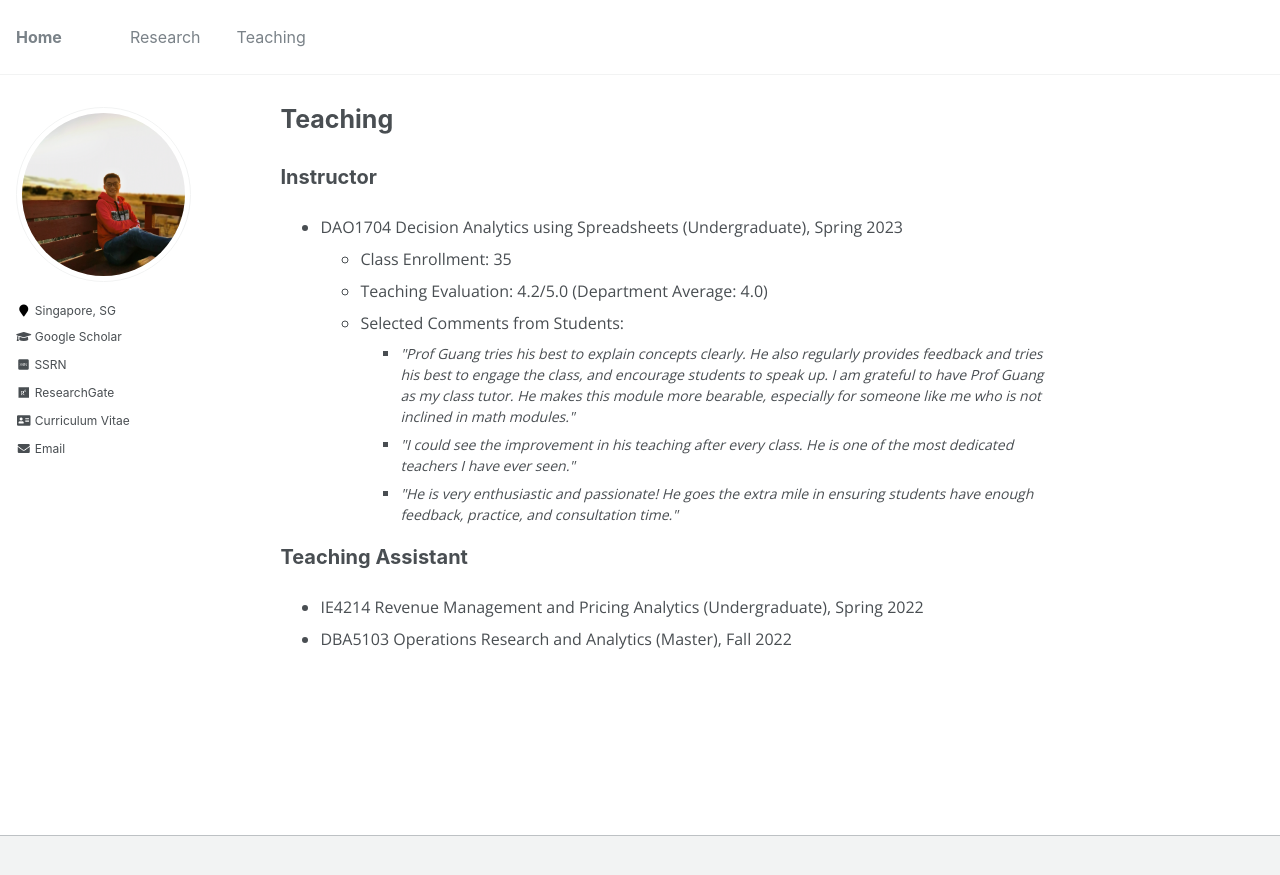
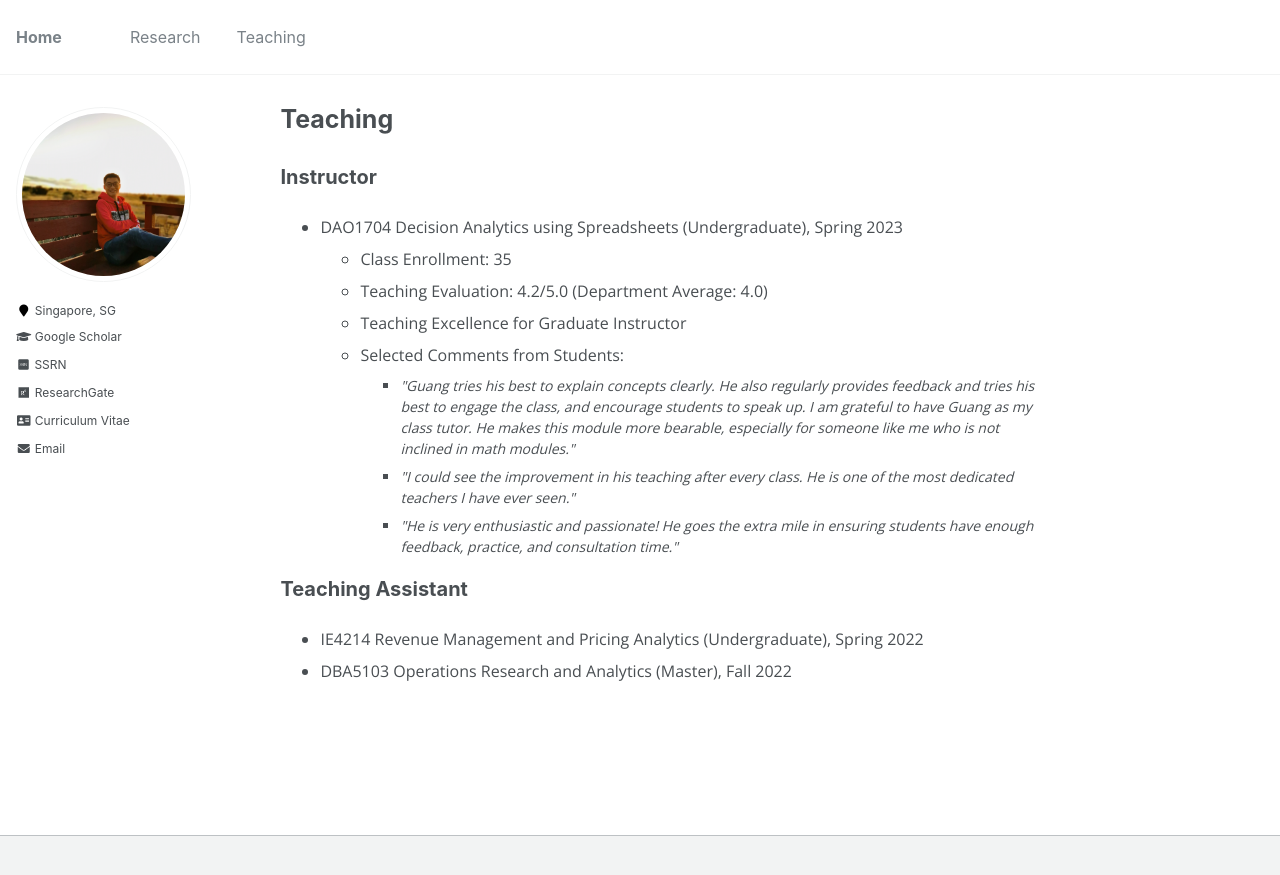
Before and after one commit to gcheng-nus/gcheng-nus.github.io, a Jekyll site: the page built from _pages/teaching.md, in a window 1280 px wide. Shown: the top 875 px of the page. Built offline with Jekyll 4.4.1, drawn with Linux system fonts in a browser that asks for light colours; some web fonts are replaced; comment, search, counter and statistics services are not loaded.

Commit message:
revise teaching&conference

```diff
--- a/_pages/teaching.md
+++ b/_pages/teaching.md
@@ -17,9 +17,10 @@
 		<ul>
 			<li>Class Enrollment: 35</li>
 			<li>Teaching Evaluation: 4.2/5.0 (Department Average: 4.0)</li>
+			<li>Teaching Excellence for Graduate Instructor</li>
 			<li>Selected Comments from Students:</li>
 				<ul>
-					<li style="font-size: 14px"><i>"Prof Guang tries his best to explain concepts clearly. He also regularly provides feedback and tries his best to engage the class, and encourage students to speak up. I am grateful to have Prof Guang as my class tutor. He makes this module more bearable, especially for someone like me who is not inclined in math modules."</i></li>
+					<li style="font-size: 14px"><i>"Guang tries his best to explain concepts clearly. He also regularly provides feedback and tries his best to engage the class, and encourage students to speak up. I am grateful to have Guang as my class tutor. He makes this module more bearable, especially for someone like me who is not inclined in math modules."</i></li>
 					<li style="font-size: 14px"><i>"I could see the improvement in his teaching after every class. He is one of the most dedicated teachers I have ever seen."</i></li>
 					<li style="font-size: 14px"><i>"He is very enthusiastic and passionate! He goes the extra mile in ensuring students have enough feedback, practice, and consultation time."</i></li>
 				</ul>
```
Also changed, not shown: 2 other files.
